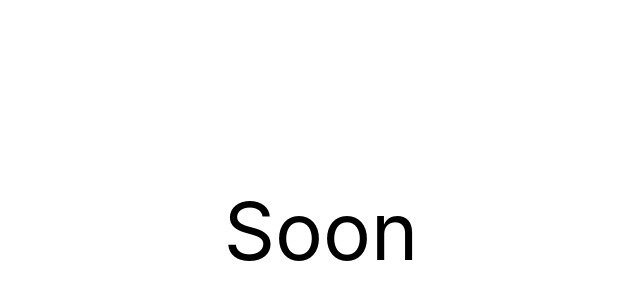
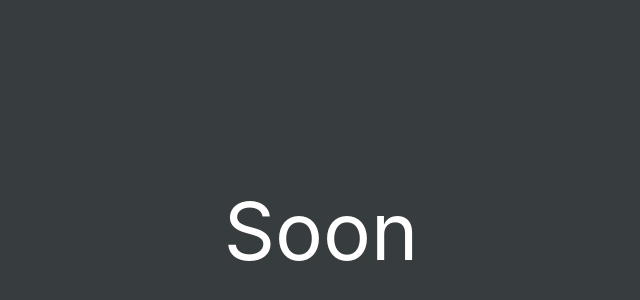
Before and after one commit to harrysoer/portfolio-nics-ab, a Next.js app: page / in a window 1280 px wide. Shown: the part 170-470 px from the top of the page, without its empty margins (319-959 px from the left). Built offline with nearby package versions, Linux system fonts and the light colour scheme.

Commit message:
changed the color of index

```diff
--- a/styles/Home.module.css
+++ b/styles/Home.module.css
@@ -1,4 +1,5 @@
 .container {
+  background-color: #373d3f;
   min-height: 100vh;
   padding: 0 0.5rem;
   display: flex;
@@ -8,5 +9,6 @@
 }
 
 .main {
+  color: #fff;
   font-size: 5rem;
 }
```
